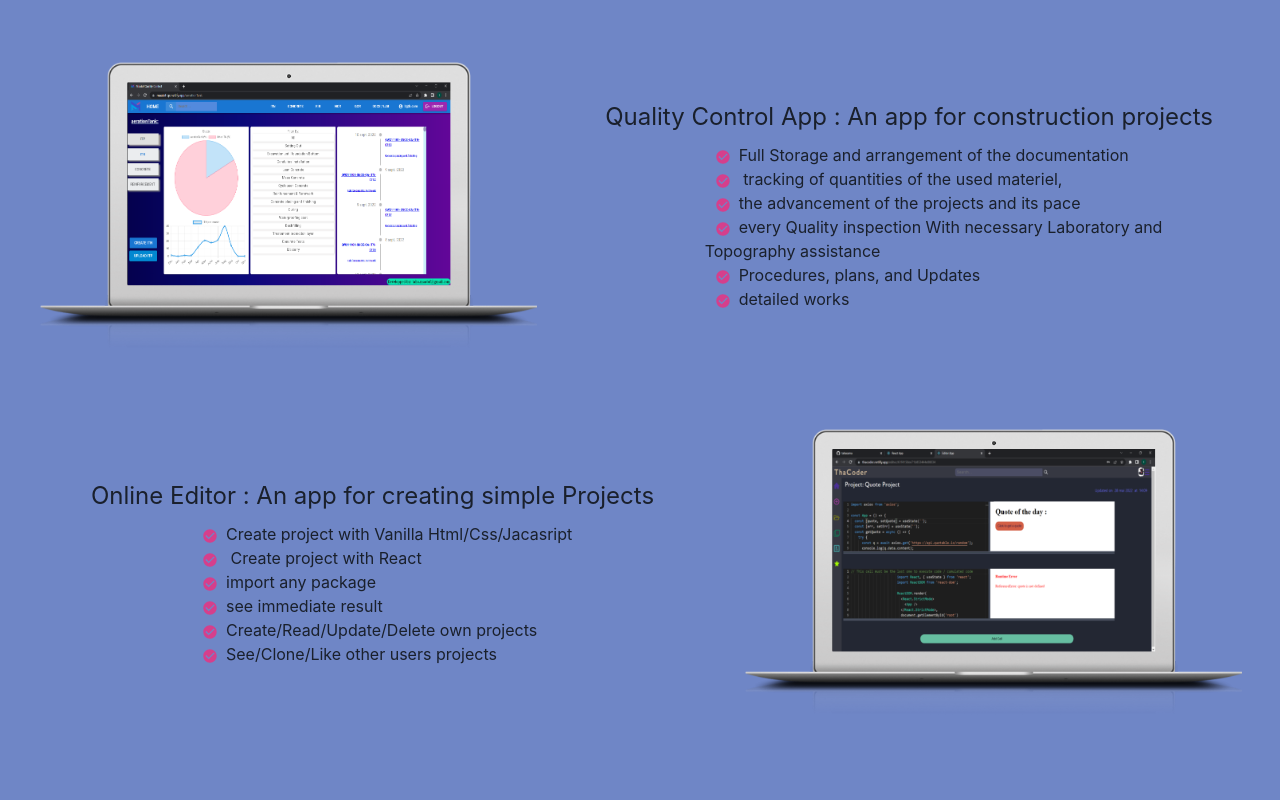
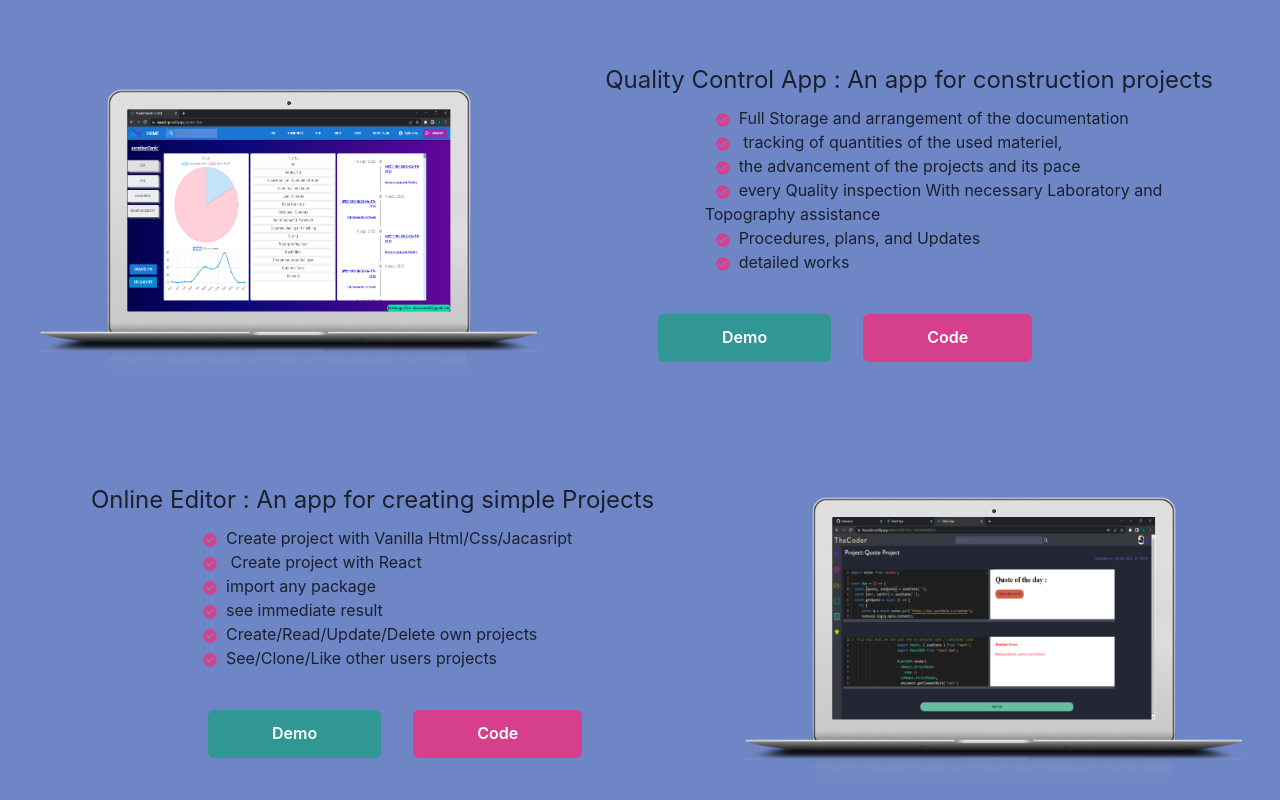
Before and after one commit to tahasama/myPortfolio, a React (Create React App) app: page / in a window 1280 px wide. Shown: the part 3058-3858 px from the top of the page. Built offline with nearby package versions, Linux system fonts and the light colour scheme.

Commit message:
added buttons to projects for demo and code

```diff
--- a/src/components/about.tsx
+++ b/src/components/about.tsx
@@ -195,6 +195,7 @@ const About = () => {
               </Box>
             </motion.div>
           )}
+
           <Button
             m={"6"}
             py={["3.5vh", "5vh"]}
--- a/src/components/projects.tsx
+++ b/src/components/projects.tsx
@@ -1,7 +1,10 @@
+import { ExternalLinkIcon } from "@chakra-ui/icons";
 import {
   Box,
+  Button,
   Flex,
   Img,
+  Link,
   List,
   ListIcon,
   ListItem,
@@ -23,7 +26,7 @@ const Projects = () => {
 
   return (
     <Box
-      h={["200vh", "200vh", "130vh", "140vh", "140vh"]}
+      h={["220vh", "220vh", "160vh", "140vh", "140vh"]}
       bg={bglOnLight}
       clipPath={[
         "polygon(26% 3%, 100% 0, 100% 100%, 0 100%, 0 0)",
@@ -99,6 +102,37 @@ const Projects = () => {
                 detailed works
               </ListItem>{" "}
             </List>
+            <Flex
+              position="relative"
+              justifyContent={"center"}
+              alignItems="center"
+              w={"full"}
+              // bgColor="red.200"
+              // style={{ textIndent: 10 }}
+              ml={[0, 0, 0, 0, -16]}
+            >
+              <Link
+                href="https://thacoder.netlify.app/"
+                isExternal
+                colorScheme="pink"
+                fontSize={"xl"}
+                style={{ textDecoration: "none" }}
+              >
+                <Button px={"16"} py={6} my={10} mx={4} colorScheme="teal">
+                  Demo
+                </Button>
+              </Link>
+              <Link
+                href="https://github.com/tahasama/react-editor"
+                isExternal
+                fontSize={"xl"}
+                style={{ textDecoration: "none" }}
+              >
+                <Button px={"16"} py={6} my={10} mx={4} colorScheme="pink">
+                  Code
+                </Button>
+              </Link>
+            </Flex>
           </Box>
         </Flex>{" "}
         <Flex
@@ -157,6 +191,37 @@ const Projects = () => {
                 See/Clone/Like other users projects
               </ListItem>{" "}
             </List>
+            <Flex
+              position="relative"
+              // justifyContent={"center"}
+              alignItems="center"
+              w={"full"}
+              // bgColor="red.200"
+              // style={{ textIndent: 10 }}
+              ml={[0, 0, 0, 0, 48]}
+            >
+              <Link
+                href="https://thacoder.netlify.app/"
+                isExternal
+                colorScheme="pink"
+                fontSize={"xl"}
+                style={{ textDecoration: "none" }}
+              >
+                <Button px={"16"} py={6} my={10} mx={4} colorScheme="teal">
+                  Demo
+                </Button>
+              </Link>
+              <Link
+                href="https://github.com/tahasama/react-editor"
+                isExternal
+                fontSize={"xl"}
+                style={{ textDecoration: "none" }}
+              >
+                <Button px={"16"} py={6} my={10} mx={4} colorScheme="pink">
+                  Code
+                </Button>
+              </Link>
+            </Flex>
           </Box>
           <Img
             src={proj2}
```
